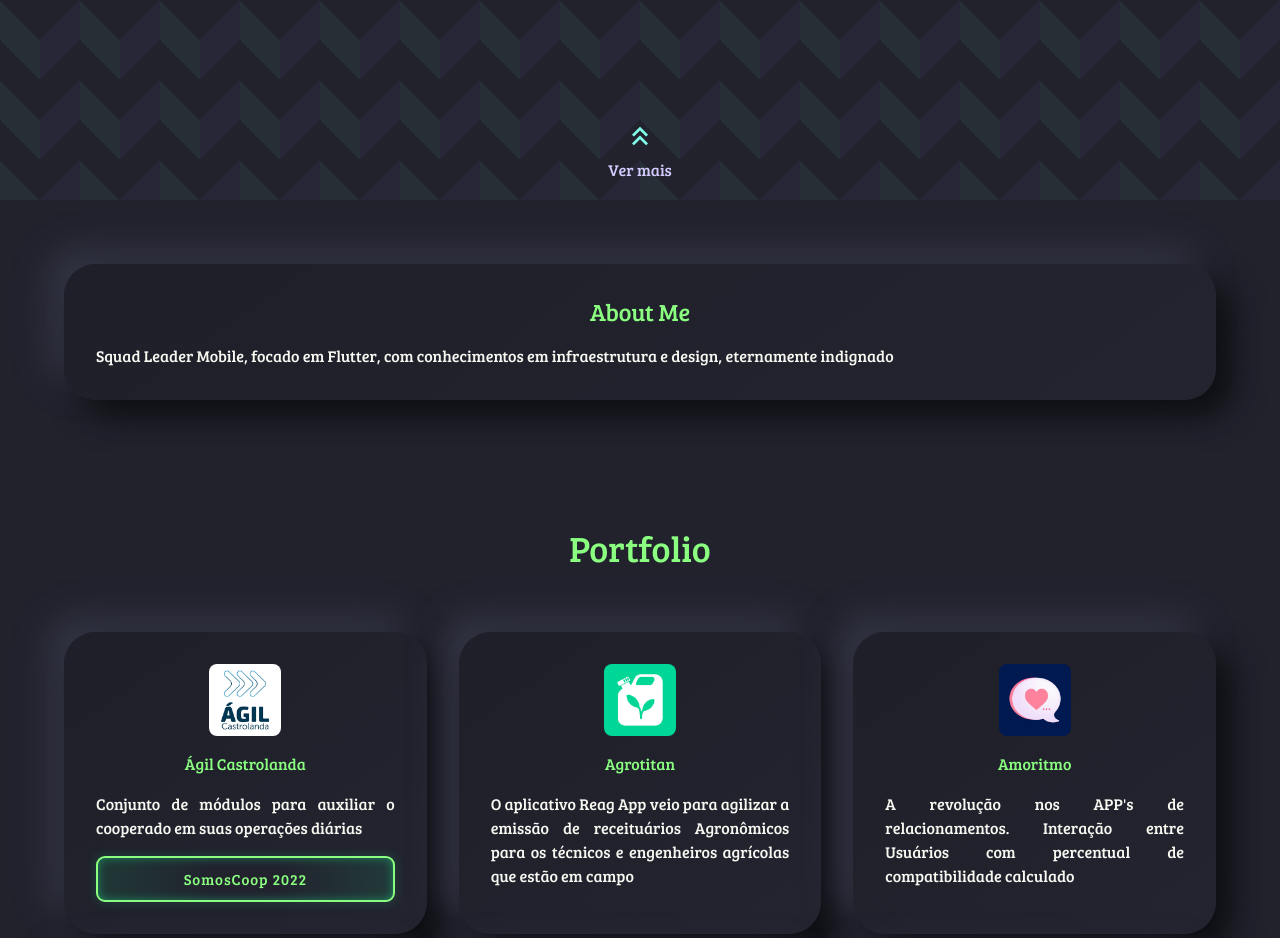
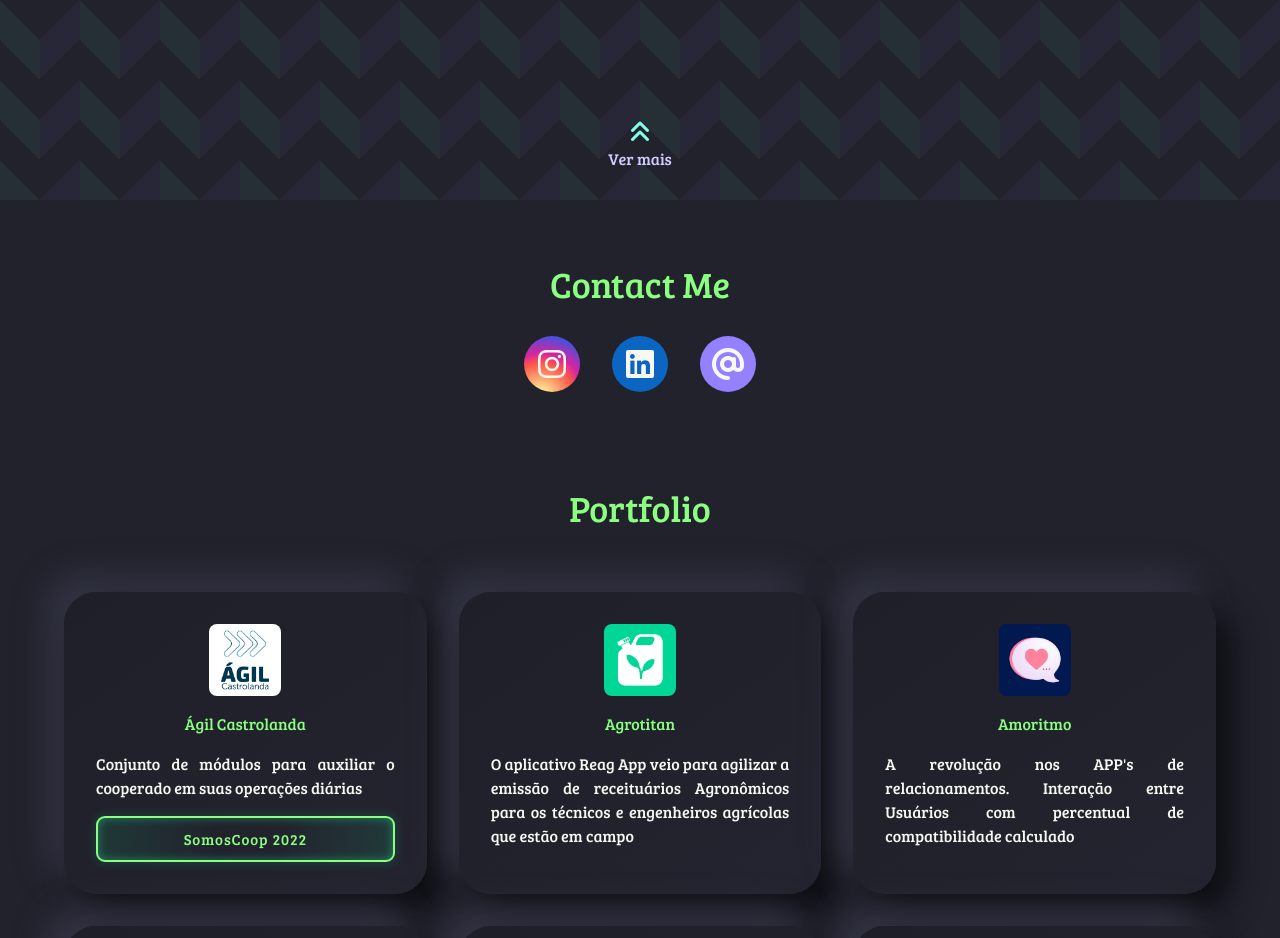
Before and after one commit to leornt/leornt.github.io, a website: page index.html in a window 1280 px wide. Shown: the part 600-1538 px from the top of the page. Drawn offline with Linux system fonts and the light colour scheme.

Commit message:
✨ contact + orderBy

```diff
--- a/components/components.js
+++ b/components/components.js
@@ -1,3 +1,9 @@
+window.customElements.define('c-contact', class extends HTMLElement {
+    constructor() {super();}
+    async connectedCallback() {
+        this.innerHTML = await (await fetch('/components/contact.html')).text();
+    }
+});
 window.customElements.define('c-header', class extends HTMLElement {
     constructor() {super();}
     async connectedCallback() {
--- /dev/null
+++ b/components/contact.html
@@ -0,0 +1,19 @@
+<h4 class="text-4xl text-center">Contact Me</h4>
+<div class="p-8 flex justify-center gap-8">
+    <a href="https://instagram.com/_leornt">
+        <div class="social"
+            style="background: radial-gradient(circle at 30% 107%, #fdf497 0%, #fdf497 5%, #fd5949 45%, #d6249f 60%, #285AEB 90%);">
+            <i class="fa-brands fa-instagram"></i>
+        </div>
+    </a>
+    <a href="https://linkedin.com/in/leornt">
+        <div class="social" style="background-color: #0B65C2;">
+            <i class="fa-brands fa-linkedin"></i>
+        </div>
+    </a>
+    <a href="mailto:leornt@pm.me">
+        <div class="social">
+            <i class="fa-solid fa-at"></i>
+        </div>
+    </a>
+</div>
--- a/components/header.html
+++ b/components/header.html
@@ -15,7 +15,7 @@
             </div>
         </div>
         <div class="flex-col text-center self-center items-center justify-center content-center">
-            <span class="icon material-icons" style="font-size: 32px;">keyboard_double_arrow_up</span>
+            <i class="fa-solid fa-angles-up icon" style="font-size: 24px;"></i>
             <h2>Ver mais</h2>
         </div>
     </div>
--- a/components/skill.html
+++ b/components/skill.html
@@ -18,13 +18,13 @@
                                         <div>Firebase</div>
                                     </li>
                                     <li>
-                                        <div>MySQL</div>
+                                        <div>GraphQL</div>
                                     </li>
                                     <li>
                                         <div>MongoDB</div>
                                     </li>
                                     <li>
-                                        <div>GraphQL</div>
+                                        <div>MySQL</div>
                                     </li>
                                 </ol>
                             </li>
@@ -35,13 +35,13 @@
                                         <div>Docker</div>
                                     </li>
                                     <li>
-                                        <div>Linux</div>
-                                    </li>
-                                    <li>
                                         <div>Git / Flow</div>
                                     </li>
                                     <li>
                                         <div>Hardware</div>
+                                    </li>
+                                    <li>
+                                        <div>Linux</div>
                                     </li>
                             </li>
                         </ol>
@@ -49,10 +49,10 @@
                         <div>Web</div>
                         <ol>
                             <li>
-                                <div>HTML</div>
+                                <div>CSS</div>
                             </li>
                             <li>
-                                <div>CSS</div>
+                                <div>HTML</div>
                             </li>
                         </ol>
                     </li>
@@ -82,10 +82,10 @@
                             <div>Empreendedor</div>
                         </li>
                         <li>
-                            <div>Squad Leader</div>
+                            <div>Scrum Master</div>
                         </li>
                         <li>
-                            <div>Scrum Master</div>
+                            <div>Squad Leader</div>
                         </li>
                     </ol>
                 </li>
@@ -93,19 +93,25 @@
                     <div>Idiomas</div>
                     <ol>
                         <li>
-                            <div>Português - Nativo</div>
+                            <div>Espanhol - Básico</div>
                         </li>
                         <li>
                             <div>Inglês - Avançado</div>
                         </li>
                         <li>
-                            <div>Espanhol - Básico</div>
+                            <div>Português - Nativo</div>
                         </li>
                     </ol>
                 </li>
                 <li>
                     <div>Hello World</div>
                     <ol>
+                        <li>
+                            <div>C / C++</div>
+                        </li>
+                        <li>
+                            <div>Java / JavFX</div>
+                        </li>
                         <li>
                             <div>PHP</div>
                         </li>
@@ -115,12 +121,6 @@
                         <li>
                             <div>React</div>
                         </li>
-                        <li>
-                            <div>C / C++</div>
-                        </li>
-                        <li>
-                            <div>Java / JavFX</div>
-                        </li>
                     </ol>
                 </li>
             </ol>
@@ -129,22 +129,25 @@
             <div> Hobbies </div>
             <ol>
                 <li>
+                    <div>Bartender</div>
+                </li>
+                <li>
                     <div>Escoteiro</div>
                 </li>
                 <li>
                     <div>DeMolay</div>
                 </li>
                 <li>
-                    <div>Investidor</div>
+                    <div>Hacking</div>
                 </li>
                 <li>
-                    <div>Bartender</div>
+                    <div>Investidor</div>
                 </li>
                 <li>
                     <div>Mágico</div>
                 </li>
                 <li>
-                    <div>Hacking</div>
+                    <div>Streamer</div>
                 </li>
             </ol>
         </li>
--- a/components/timeline.html
+++ b/components/timeline.html
@@ -5,7 +5,7 @@
             <div class="info">
                 <h3 class="title">CEFEC - Formação Profissional - 05/07/2018 a 14/12/2018</h3>
                 <p>
-                    Montagem, manutenção e formatação de computadores e desenvolvedor web
+                    Montagem, manutenção, formatação de computadores e desenvolvedor web
                 </p>
             </div>
         </div>
@@ -42,5 +42,14 @@
                 </p>
             </div>
         </div>
+        <div class="step">
+            <div class="info">
+                <h3 class="title">Castrolanda Services - 01/05/2023 até o presente</h3>
+                <p>
+                    Desenvolvedor mobile, atuando com planejamento e desenvolvimento de projetos e apps para
+                    diferentes áreas de negócio.<br>"Aqui vidas são transformadas!"
+                </p>
+            </div>
+        </div>
     </div>
 </div>
--- a/index.html
+++ b/index.html
@@ -32,20 +32,14 @@
     <link rel="preconnect" href="https://fonts.gstatic.com" crossorigin>
     <link href="https://fonts.googleapis.com/css2?family=Bree+Serif&display=swap" rel="stylesheet">
 
-    <link rel="stylesheet" href="https://fonts.googleapis.com/icon?family=Material+Icons">
+    <link rel="stylesheet" href="https://cdnjs.cloudflare.com/ajax/libs/font-awesome/6.4.2/css/all.min.css">
 
     <script type="module" src="./components/components.js"></script>
 </head>
 
 <body>
     <c-header></c-header>
-    <div class="card m-16">
-        <h3 class="text-2xl">About Me</h3>
-        <hr>
-        <p>
-            Squad Leader Mobile, focado em Flutter, com conhecimentos em infraestrutura e design, eternamente indignado
-        </p>
-    </div>
+    <c-contact></c-contact>
     <c-portfolio></c-portfolio>
     <c-timeline></c-timeline>
     <c-skill></c-skill>
--- a/input.css
+++ b/input.css
@@ -88,7 +88,7 @@ h3 {
 }
 h4 {
     color: var(--green);
-    margin-top: 128px;
+    margin-top: 64px;
 }
 hr {
     border-top: transparent;
@@ -143,6 +143,21 @@ p {
 
 .icon {
     color: var(--cyan);
+}
+
+.social {
+    background-color: var(--purple);
+    border-radius: 100%;
+    display: flex;
+    height: 56px;
+    text-align: center;
+    width: 56px;
+}
+
+.social i {
+    color: var(--white);
+    font-size: 32px;
+    margin: auto;
 }
 
 /* Timeline Container */
```
Also changed, not shown: output.css.
